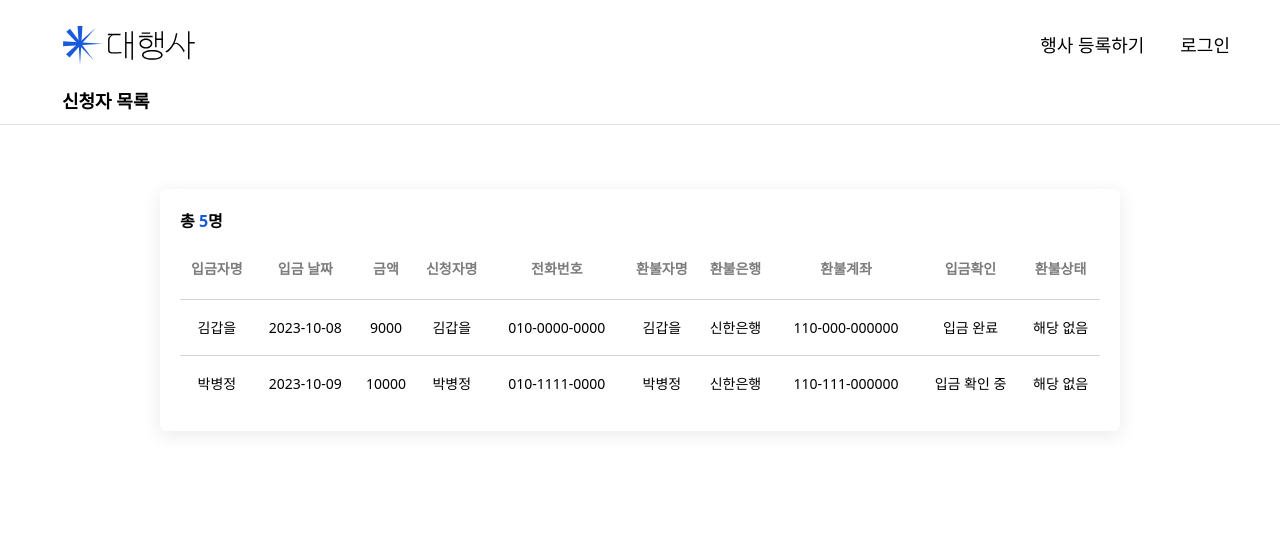
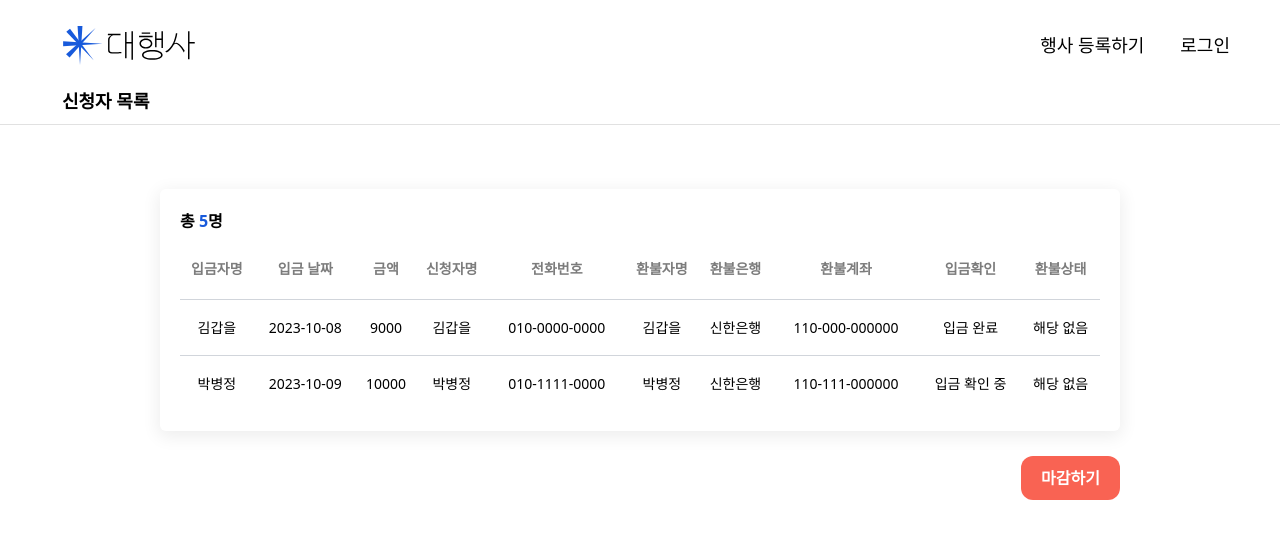
Before and after one commit to TEAM-DHS/dhs-frontend, a React (Create React App) app: page /register/1 in a window 1280 px wide. Shown: the top 538 px of the page. Built offline with nearby package versions, Linux system fonts and the light colour scheme; a web font is replaced by a local one.

Commit message:
✨ feat : 마감 버튼 & 모달 펴블리싱

```diff
--- /dev/null
+++ b/src/components/RegisterList/CloseButton.tsx
@@ -0,0 +1,16 @@
+interface CloseButtonProps {
+  setIsClose: React.Dispatch<React.SetStateAction<boolean>>;
+}
+
+const CloseButton: React.FC<CloseButtonProps> = ({ setIsClose }) => {
+  return (
+    <button
+      className="h-[44px] p-[20px] flex items-center rounded-[12px] bg-warningRed text-white font-bold mt-[25px] ml-auto"
+      onClick={() => setIsClose(true)}
+    >
+      마감하기
+    </button>
+  );
+};
+
+export default CloseButton;
--- /dev/null
+++ b/src/components/RegisterList/CloseModal.tsx
@@ -0,0 +1,30 @@
+interface CloseModalProps {
+  setIsClose: React.Dispatch<React.SetStateAction<boolean>>;
+}
+
+const CloseModal: React.FC<CloseModalProps> = ({ setIsClose }) => {
+  return (
+    <div className="absolute inset-0 flex items-center justify-center">
+      <div
+        className="w-[400px] h-[240px] rounded-[6px] bg-white flex flex-col items-center justify-center z-10 absolute"
+        style={{ boxShadow: "0px 4px 17px 2px rgba(0, 0, 0, 0.07)" }}
+      >
+        <p className="text-[20px] mb-12">정말 행사를 마감하시겠어요?</p>
+        <div className="flex gap-7">
+          <button className="bg-mainBlue rounded-[12px] flex pl-[40px]  pr-[40px] pt-[8px] pb-[8px] items-center text-white font-regular font-bold">
+            확인
+          </button>
+          <button
+            className="bg-lightBlue rounded-[12px] flex pl-[40px]  pr-[40px] pt-[8px] pb-[8px] items-center text-white font-regular font-bold"
+            onClick={() => setIsClose(false)}
+          >
+            취소
+          </button>
+        </div>
+      </div>
+      <div className="w-[100vw] h-[100vh] bg-black z-0 opacity-30"></div>
+    </div>
+  );
+};
+
+export default CloseModal;
--- a/src/components/RegisterList/Table.tsx
+++ b/src/components/RegisterList/Table.tsx
@@ -1,12 +1,19 @@
-import EmptyMessage from "../MyPage/EmptyMessage";
 import List from "./List";
 import { registerCategory } from "../../utils/data/registerData";
 import { registerData } from "../../utils/data/registerData";
+import CloseButton from "./CloseButton";
+import CloseModal from "./CloseModal";
+import { useState } from "react";
 
 const Table = () => {
+  const [isClose, setIsClose] = useState(false);
+
   return (
+    <>
+      {isClose && <CloseModal setIsClose={setIsClose} />}
+      <div className="w-[75%] ml-auto mr-auto mt-[5%]">
         <div
-      className="w-[75%] h-auto ml-auto mr-auto mt-[5%] p-5"
+          className=" h-auto p-5"
           style={{
             boxShadow: "0px 4px 17px 2px rgba(0, 0, 0, 0.07)",
             borderRadius: "6px",
@@ -30,6 +37,9 @@ const Table = () => {
             </tbody>
           </table>
         </div>
+        <CloseButton setIsClose={setIsClose} />
+      </div>
+    </>
   );
 };
 
```
Lines whose indentation alone changed are shown as unchanged.
